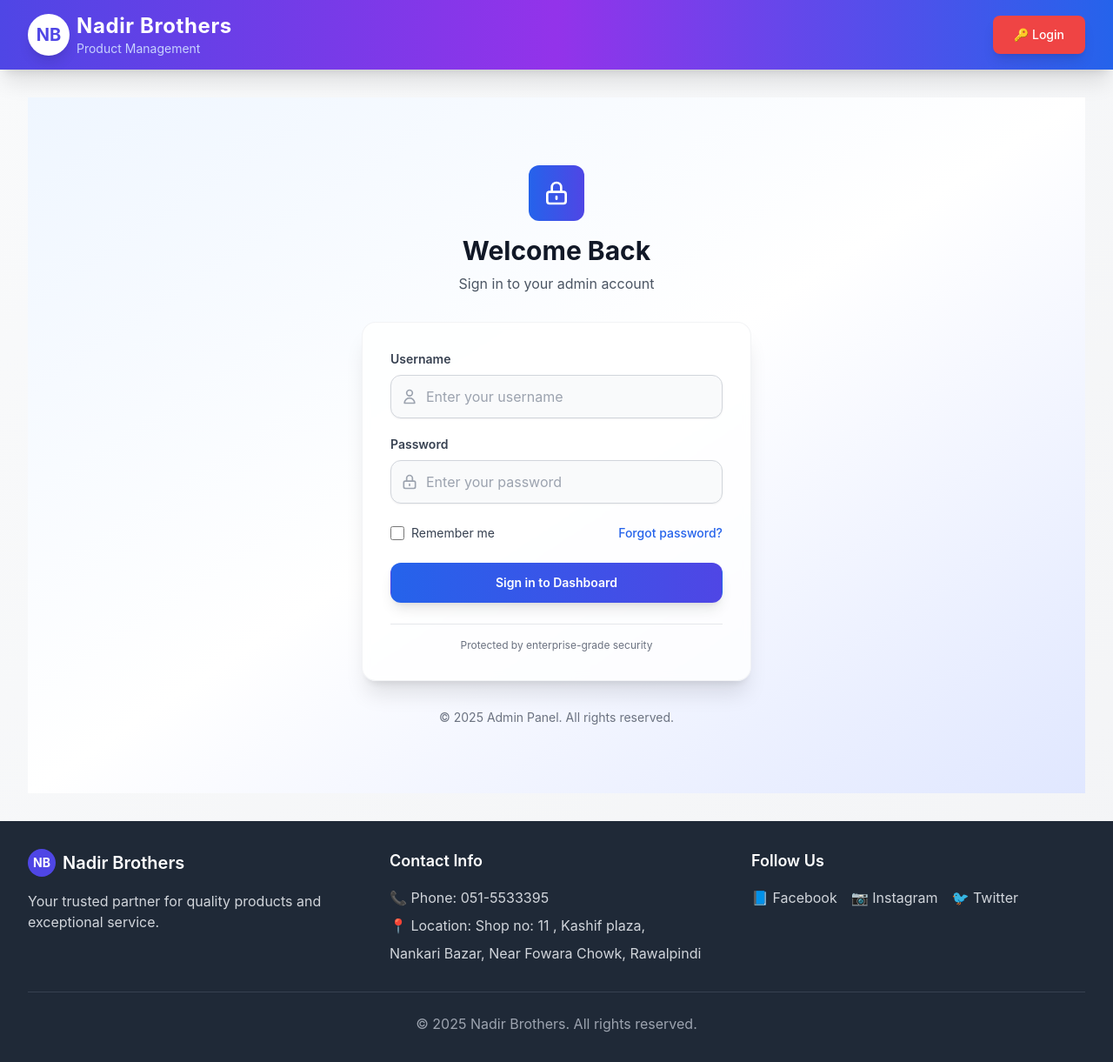
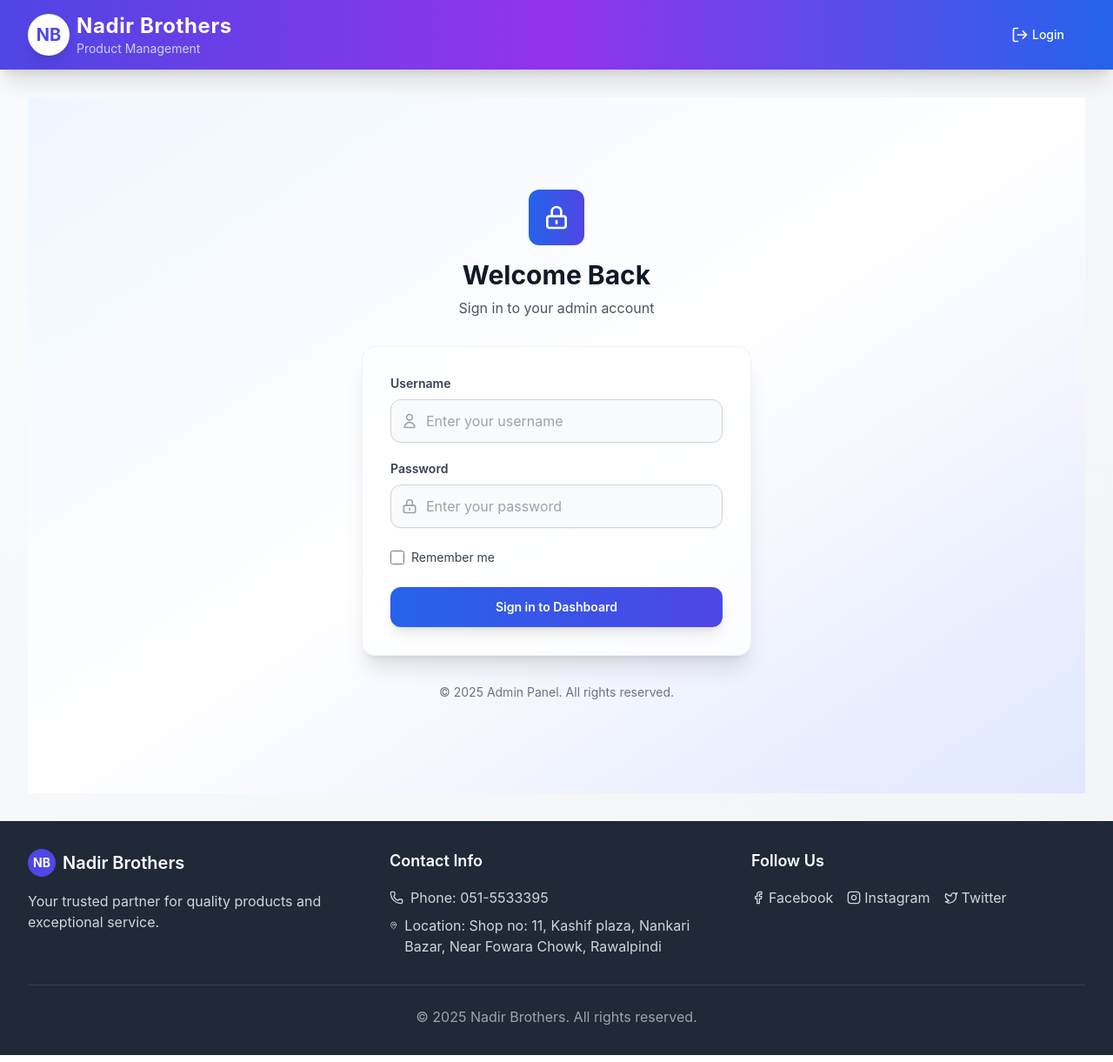
Before and after one commit to mahrukh-dev/nb_admin_react, a React (Create React App) app: page / in a window 1280 px wide. Shown: the whole page at 87% size. Built offline with nearby package versions, Linux system fonts and the light colour scheme.

Commit message:
order management done

```diff
--- a/src/components/Footer.js
+++ b/src/components/Footer.js
@@ -1,3 +1,5 @@
+import { Phone, MapPin, Facebook, Instagram, Twitter } from 'lucide-react';
+
 export default function Footer() {
   return (
     <footer className="mt-auto text-white bg-gray-800">
@@ -17,24 +19,32 @@ export default function Footer() {
 
           <div>
             <h3 className="mb-4 text-lg font-semibold">Contact Info</h3>
-            <ul className="space-y-2 text-gray-300">
-              <li>📞 Phone: 051-5533395</li>
-              <li>📍 Location: Shop no: 11 , Kashif plaza,</li>
-              <li>   Nankari Bazar, Near Fowara Chowk, Rawalpindi</li>
+           <ul className="space-y-2 text-gray-300">
+              <li className="flex items-center space-x-2">
+                <Phone className="w-4 h-4" />
+                <span>Phone: 051-5533395</span>
+              </li>
+              <li className="flex items-start space-x-2">
+                <MapPin className="w-4 h-4 mt-1" />
+                <span>Location: Shop no: 11, Kashif plaza, Nankari Bazar, Near Fowara Chowk, Rawalpindi</span>
+              </li>
             </ul>
           </div>
 
           <div>
             <h3 className="mb-4 text-lg font-semibold">Follow Us</h3>
             <div className="flex space-x-4">
-              <a href="#" className="text-gray-300 transition-colors hover:text-white">
-                📘 Facebook
+              <a href="#" className="flex items-center space-x-1 text-gray-300 transition-colors hover:text-white">
+                <Facebook className="w-4 h-4" />
+                <span>Facebook</span>
               </a>
-              <a href="#" className="text-gray-300 transition-colors hover:text-white">
-                📷 Instagram
+              <a href="#" className="flex items-center space-x-1 text-gray-300 transition-colors hover:text-white">
+                <Instagram className="w-4 h-4" />
+                <span>Instagram</span>
               </a>
-              <a href="#" className="text-gray-300 transition-colors hover:text-white">
-                🐦 Twitter
+              <a href="#" className="flex items-center space-x-1 text-gray-300 transition-colors hover:text-white">
+                <Twitter className="w-4 h-4" />
+                <span>Twitter</span>
               </a>
             </div>
           </div>
--- a/src/components/Header.js
+++ b/src/components/Header.js
@@ -1,10 +1,11 @@
 import { Link, useLocation, useNavigate } from "react-router-dom";
-import { LogOut, Eye, Folder, Plus } from "lucide-react"; // use lucid-react icons
+import { LogOut, Eye, Folder, Plus, ShoppingBag } from "lucide-react"; // use lucid-react icons
 
 export default function Header() {
   const location = useLocation();
   const navigate = useNavigate();
-  const token = localStorage.getItem("token"); // check login state
+  const token = localStorage.getItem("token");
+  const isLoggedIn = token && token !== "null" && token !== "undefined" && token.trim() !== "";
 
   const isActive = (path) => location.pathname === path;
 
@@ -35,35 +36,9 @@ export default function Header() {
             </div>
           </div>
 
-          {/* Navigation */}          {/* <nav className="hidden space-x-8 md:flex">
-            <Link
-              to="/list"
-              className="px-3 py-2 text-sm font-medium text-gray-300 rounded-md hover:text-white"
-            >
-              Products
-            </Link>
-            <Link
-              to="/add"
-              className="px-3 py-2 text-sm font-medium text-gray-300 rounded-md hover:text-white"
-            >
-              Add Product
-            </Link>
-            <Link
-              to="/categories"
-              className="px-3 py-2 text-sm font-medium text-gray-300 rounded-md hover:text-white"
-            >
-              Categories
-            </Link>
-            <Link
-              to="/orders"
-              className="px-3 py-2 text-sm font-medium text-gray-300 rounded-md hover:text-white"
-            >
-              Orders
-            </Link>
-          </nav> */}
-
+          {/* Navigation */}
           <nav className="flex space-x-1 sm:space-x-2">
-            {token ? (
+            {isLoggedIn ? (
               <>
                 <Link
                   to="/list"
@@ -87,13 +62,13 @@ export default function Header() {
                   <span className="block sm:hidden">Cat</span>
                 </Link>
 
-                 <Link
+                <Link
                   to="/orders"
                   className={`flex items-center space-x-1 sm:space-x-2 px-2 sm:px-6 py-2 sm:py-3 rounded-lg text-xs sm:text-sm font-medium transition-all duration-300 ${
                     isActive("/orders") ? "bg-white text-indigo-600 shadow-lg" : "text-white hover:bg-white hover:bg-opacity-20 hover:scale-105"
                   }`}
                 >
-                  <Folder className="w-5 h-5" />
+                  <ShoppingBag className="w-5 h-5" />
                   <span className="hidden sm:block">Orders</span>
                   <span className="block sm:hidden">Orders</span>
                 </Link>
@@ -111,20 +86,19 @@ export default function Header() {
 
                 <button
                   onClick={handleLogout}
-                  className="flex items-center px-3 py-2 text-sm font-medium text-white bg-red-500 rounded-lg hover:bg-red-600"
+                  className="flex items-center px-2 py-2 text-xs font-medium text-white bg-red-500 rounded-lg sm:px-3 sm:text-sm hover:bg-red-600"
                 >
-                  <LogOut className="w-5 h-5 mr-1" />
-                  Logout
+                  <LogOut className="w-4 h-4 mr-1 sm:w-5 sm:h-5" />
+                  <span className="hidden sm:block">Logout</span>
                 </button>
               </>
             ) : (
               <Link
                 to="/"
-                className={`flex items-center px-2 sm:px-6 py-2 sm:py-3 rounded-lg text-xs sm:text-sm font-medium text-white hover:bg-white hover:bg-opacity-20 hover:scale-105 ${
-                  isActive("/") ? "bg-red-500 text-indigo-600 shadow-lg" : ""
-                }`}
+                className="flex items-center px-2 py-2 space-x-1 text-xs font-medium text-white rounded-lg sm:px-6 sm:py-3 sm:text-sm hover:bg-white hover:bg-opacity-20 hover:scale-105"
               >
-                🔑 Login
+                <LogOut className="w-4 h-4 sm:w-5 sm:h-5" />
+                <span>Login</span>
               </Link>
             )}
           </nav>
--- a/src/pages/Login.js
+++ b/src/pages/Login.js
@@ -127,11 +127,7 @@ export default function Login() {
                   Remember me
                 </label>
               </div>
-              <div className="text-sm">
-                <a href="#" className="font-medium text-blue-600 transition-colors hover:text-blue-500">
-                  Forgot password?
-                </a>
-              </div>
+
             </div>
 
             <button
@@ -150,11 +146,11 @@ export default function Login() {
           </form>
 
           {/* Additional Info */}
-          <div className="pt-4 text-center border-t border-gray-200">
+          {/* <div className="pt-4 text-center border-t border-gray-200">
             <p className="text-xs text-gray-500">
               Protected by enterprise-grade security
             </p>
-          </div>
+          </div> */}
         </div>
 
         {/* Footer */}
```
Also changed, not shown: src/components/PendingOrders.js (+18 -19 lines).
